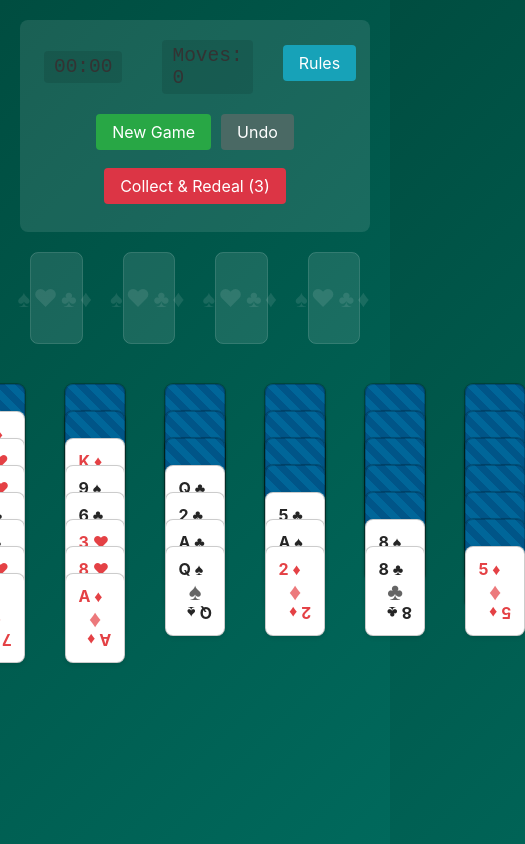
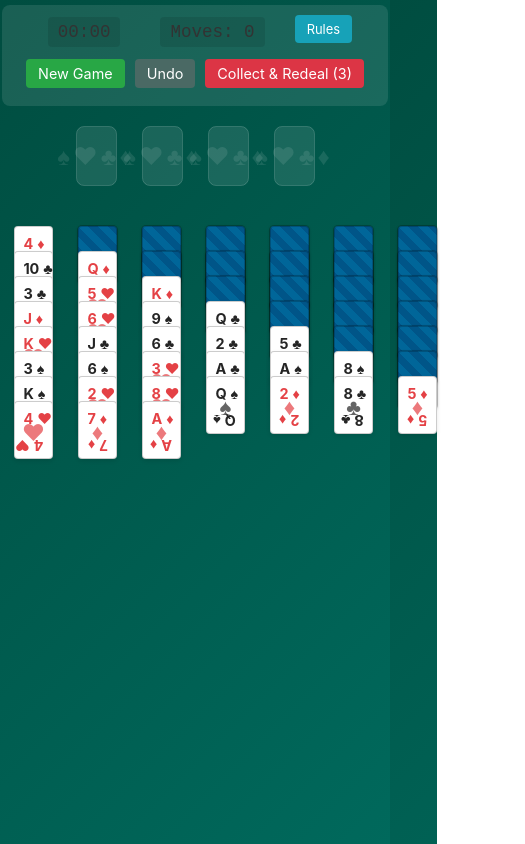
Before and after one commit to maleksia/my-solitaire, a Svelte app: page / in a window 390 px wide. Both pictures are taken after a click on the button "Start Game". Shown: the whole page, 525 px wide, since content can reach past the window. Built offline with nearby package versions, Linux system fonts and the light colour scheme.

Commit message:
add touch device controls and fix dragging problems

```diff
--- a/src/App.svelte
+++ b/src/App.svelte
@@ -244,4 +244,46 @@
             justify-content: center;
         }
     }
+
+    @media (max-width: 768px) {
+        main {
+            padding: 10px 5px;
+        }
+
+        .game-header {
+            flex-direction: column;
+            gap: 10px;
+        }
+
+        .stats-area {
+            font-size: 0.9em;
+        }
+
+        .btn {
+            padding: 6px 12px;
+            font-size: 0.9em;
+        }
+    }
+
+    @media (max-width: 768px) {
+        main {
+            padding: 5px 2px;
+        }
+
+        .game-header {
+            flex-direction: column;
+            gap: 10px;
+            padding: 10px 5px;
+        }
+
+        .tableau {
+            gap: 5px;  /* Reduce gap between columns */
+            padding: 0 2px;  /* Add minimal padding */
+            justify-content: space-between;  /* Distribute space evenly */
+        }
+
+        .end-stacks {
+            gap: 5px;
+        }
+    }
 </style>
--- a/src/components/Card.svelte
+++ b/src/components/Card.svelte
@@ -78,13 +78,13 @@
         }
 
         const cardSequence = column.slice(index);
+        const ghostContainer = document.createElement("div");
         dragStore.startDrag(columnIndex, index, cardSequence.length);
 
         const rect = event.target.getBoundingClientRect();
         const offsetX = event.clientX - rect.left;
         const offsetY = event.clientY - rect.top;
 
-        const ghostContainer = document.createElement("div");
         ghostContainer.style.cssText = `
         position: fixed;
         left: -1000px;
@@ -133,34 +133,30 @@
 
             ghostContainer.appendChild(cardElement);
         });
-
         document.body.appendChild(ghostContainer);
 
         event.dataTransfer.effectAllowed = "move";
         event.dataTransfer.setDragImage(ghostContainer, offsetX, offsetY);
-
-        event.dataTransfer.setData(
-            "text/plain",
-            JSON.stringify({
+        event.dataTransfer.setData("text/plain", JSON.stringify({
             columnIndex,
             cardIndex: index,
-            }),
-        );
+        }));
 
         requestAnimationFrame(() => {
             document.body.removeChild(ghostContainer);
         });
     }
 
-    function handleDragEnd() {
+    function handleDragEnd(event) {
+    requestAnimationFrame(() => {
+        const element = event.target;
+        if (element) {
+            element.style.transform = '';
+            element.style.visibility = 'visible';
+        }
         dragStore.reset();
+    });
 }
-
-    $: shouldBeHidden =
-        $dragStore.isDragging &&
-        $dragStore.columnIndex === columnIndex &&
-        index >= $dragStore.startIndex;
-
     function areCardsInOrder(cards) {
         if (cards.length <= 1) return true;
         for (let i = 0; i < cards.length - 1; i++) {
@@ -174,58 +170,113 @@
         return true;
     }
 
+    let touchStartPos = { x: 0, y: 0 };
     let touchStartTime = 0;
     let touchTimeout;
+    let isDragging = false;
 
     function handleTouchStart(event) {
+        if (!card.faceUp) return;
+
+        const touch = event.touches[0];
+        touchStartPos = { x: touch.clientX, y: touch.clientY };
         touchStartTime = Date.now();
+        isDragging = false;
 
         touchTimeout = setTimeout(() => {
-            if (card.faceUp) {
+            if (!isDragging && card.faceUp) {
                 handleRightClick(event);
             }
         }, 500);
     }
 
+    function handleTouchMove(event) {
+        if (!card.faceUp) return;
+
+        const touch = event.touches[0];
+        const deltaX = touch.clientX - touchStartPos.x;
+        const deltaY = touch.clientY - touchStartPos.y;
+
+        if (!isDragging && (Math.abs(deltaX) > 10 || Math.abs(deltaY) > 10)) {
+            isDragging = true;
+            clearTimeout(touchTimeout);
+            dragStore.startDrag(columnIndex, index, column.slice(index).length);
+        }
+
+        if (isDragging) {
+            event.preventDefault();
+            const element = event.target;
+            element.style.transform = `translate(${deltaX}px, ${deltaY}px)`;
+        }
+    }
+
     function handleTouchEnd(event) {
-        const touchDuration = Date.now() - touchStartTime;
+    event.preventDefault();
     clearTimeout(touchTimeout);
 
-        event.preventDefault();
+    const element = event.target;
+    const touchDuration = Date.now() - touchStartTime;
 
-        if (touchDuration < 300) {
-            handleDoubleClick();
-            return;
+    if (isDragging) {
+        const touch = event.changedTouches[0];
+        const dropTarget = document.elementFromPoint(touch.clientX, touch.clientY);
+
+        if (dropTarget) {
+            const column = dropTarget.closest('[data-column-index]');
+            const endStack = dropTarget.closest('[data-stack-index]');
+
+            if (column && column.dataset.columnIndex !== undefined) {
+                const toColumnIndex = parseInt(column.dataset.columnIndex);
+                if (!isNaN(toColumnIndex) && gameStore.canMoveCard(columnIndex, toColumnIndex, index)) {
+                    gameStore.moveCard(columnIndex, toColumnIndex, index);
+                }
+            } else if (endStack && endStack.dataset.stackIndex !== undefined) {
+                const toStackIndex = parseInt(endStack.dataset.stackIndex);
+                if (!isNaN(toStackIndex)) {
+                    gameStore.moveToEndStack(columnIndex, index, toStackIndex);
+                }
+            }
         }
 
+        element.style.transform = '';
+        dragStore.reset();
+        isDragging = false;
+    } else {
+        if (touchDuration < 300) {
             handleInteraction();
         }
+    }
+}
 
-    function handleTouchMove() {
-        clearTimeout(touchTimeout);
-    }
+    $: shouldBeHidden = $dragStore.isDragging &&
+    $dragStore.columnIndex === columnIndex &&
+    index >= $dragStore.startIndex;
 
 </script>
 
 <button
 class="card {card.faceUp ? 'face-up' : 'face-down'} {card.suit}
-    {isSelected ? 'selected' : ''}"
+    {isSelected ? 'selected' : ''} {isDragging ? 'dragging' : ''}"
 style="
         top: {index * $layoutStore.cardSpacing}px;
         width: {$layoutStore.cardWidth}px;
         height: {$layoutStore.cardHeight}px;
         visibility: {shouldBeHidden ? 'hidden' : 'visible'};
+        touch-action: none;
+        will-change: transform;
+        position: absolute;
     "
 draggable={card.faceUp}
 on:click={handleInteraction}
 on:keydown={handleInteraction}
 on:dragstart={handleDragStart}
-    on:dragend={handleDragEnd}
+on:dragend={(event) => handleDragEnd(event)}
+on:drop|preventDefault={() => {}}
 on:dblclick={handleDoubleClick}
 on:contextmenu={handleRightClick}
-    on:touchstart={handleTouchStart}
-    on:touchend={handleTouchEnd}
-    on:touchmove={handleTouchMove}
+on:touchstart|preventDefault={handleTouchStart}
+on:touchmove|preventDefault={handleTouchMove}
+on:touchend|preventDefault={handleTouchEnd}
 >
 {#if card.faceUp}
 <div class="card-content">
@@ -259,7 +310,7 @@
         pointer-events: none;
     }
 
-    .face-up:hover:not(.dragging) {
+    .face-up:hover:not(.dragging):not(.selected) {
         transform: translateY(-2px);
         box-shadow: 0 4px 8px rgba(0, 0, 0, 0.2);
     }
@@ -321,11 +372,6 @@
         cursor: pointer;
     }
 
-    .face-up:hover:not(.selected) {
-        transform: translateY(-2px);
-        box-shadow: 0 4px 8px rgba(0, 0, 0, 0.2);
-    }
-
     .face-down {
         background: linear-gradient(
         45deg,
@@ -358,12 +404,25 @@
     }
 
     @media (max-width: 768px) {
+        .card {
+            border-radius: 4px;
+        }
+
         .corner {
-            font-size: calc(1em * var(--card-scale, 1));
+            padding: 2px;
+            font-size: 1em;
+        }
+
+        .value, .suit {
+            font-size: 0.9em;
         }
 
         .center-suit {
-            font-size: calc(1.5em * var(--card-scale, 1));
+            font-size: 1.4em;
+        }
+
+        .card-content {
+            padding: 2px;
         }
     }
 
--- a/src/components/EndStack.svelte
+++ b/src/components/EndStack.svelte
@@ -22,12 +22,13 @@
     event.preventDefault();
     try {
         const data = JSON.parse(event.dataTransfer.getData("text/plain"));
-            console.log("Drop on endstack:", data);
         const fromColumn = data.columnIndex;
         const cardIndex = data.cardIndex;
         const column = $gameStore.tableau[fromColumn];
+        const card = column[cardIndex];
 
-            if (cardIndex < column.length - 1) {
+        if (cardIndex < column.length - 1 || !gameStore.canMoveToEndStack(card, stack[stack.length - 1])) {
+            event.dataTransfer.dropEffect = 'none';
             dragStore.reset();
             return;
         }
@@ -35,6 +36,7 @@
         gameStore.moveToEndStack(fromColumn, cardIndex, stackIndex);
     } catch (err) {
         console.error("Drop error:", err);
+        event.dataTransfer.dropEffect = 'none';
         dragStore.reset();
     }
 }
@@ -46,6 +48,7 @@
 <div
 class="end-stack {shouldAnimate ? 'spin' : ''}"
 style="width: {$layoutStore.cardWidth}px; height: {$layoutStore.cardHeight}px;"
+data-stack-index={stackIndex}
 on:dragover={handleDragOver}
 on:drop={handleDrop}
 on:click={handleInteraction}
--- a/src/components/TableauColumn.svelte
+++ b/src/components/TableauColumn.svelte
@@ -84,6 +84,7 @@
 
 <div
     class="tableau-column {canAcceptKing ? 'can-accept-king' : ''} {isEmpty ? 'empty' : ''}"
+    data-column-index={columnIndex}
     style="
         min-height: {columnHeight}px;
         flex: 0 0 {columnWidth}px;
--- a/src/stores/layoutStore.js
+++ b/src/stores/layoutStore.js
@@ -11,7 +11,24 @@ function createLayoutStore() {
 
     function updateLayout() {
         const width = window.innerWidth;
+        const isMobile = width < 768;
 
+        if (isMobile) {
+            const cardWidth = Math.min(Math.floor(width / 10), 50);
+            const cardHeight = Math.floor(cardWidth * 1.5);
+            const cardSpacing = Math.floor(cardHeight * 0.44);
+            const columnSpacing = 2;
+            const tableauWidth = width * 0.99;
+
+            set({
+                cardWidth,
+                cardHeight,
+                cardSpacing,
+                columnSpacing,
+                tableauWidth
+            });
+        } else {
+            // Desktop layout
             const cardWidth = Math.min(Math.max(Math.floor(width / 12), 60), 100);
             const cardHeight = Math.floor(cardWidth * 1.5);
             const cardSpacing = Math.floor(cardHeight * 0.3);
@@ -26,6 +43,7 @@ function createLayoutStore() {
                 tableauWidth
             });
         }
+    }
 
     return {
         subscribe,
```
Lines whose indentation alone changed are shown as unchanged.
